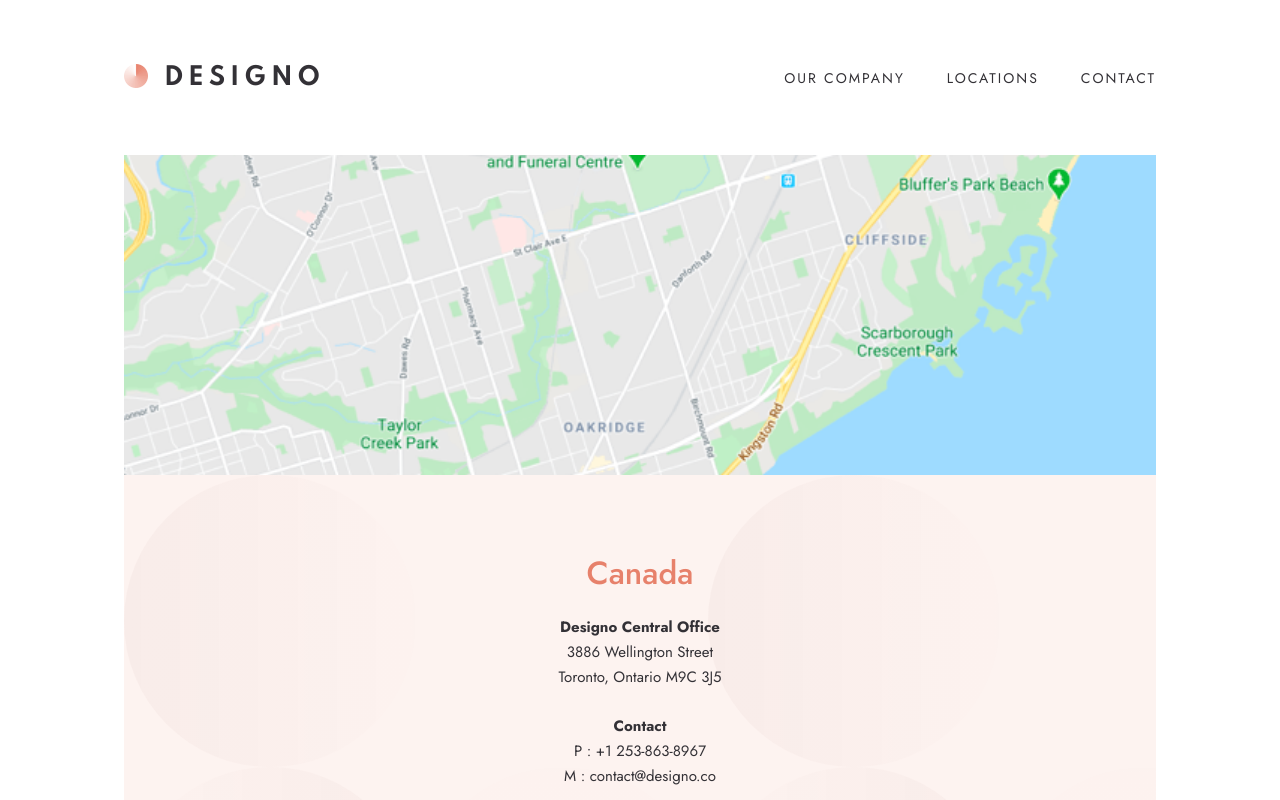
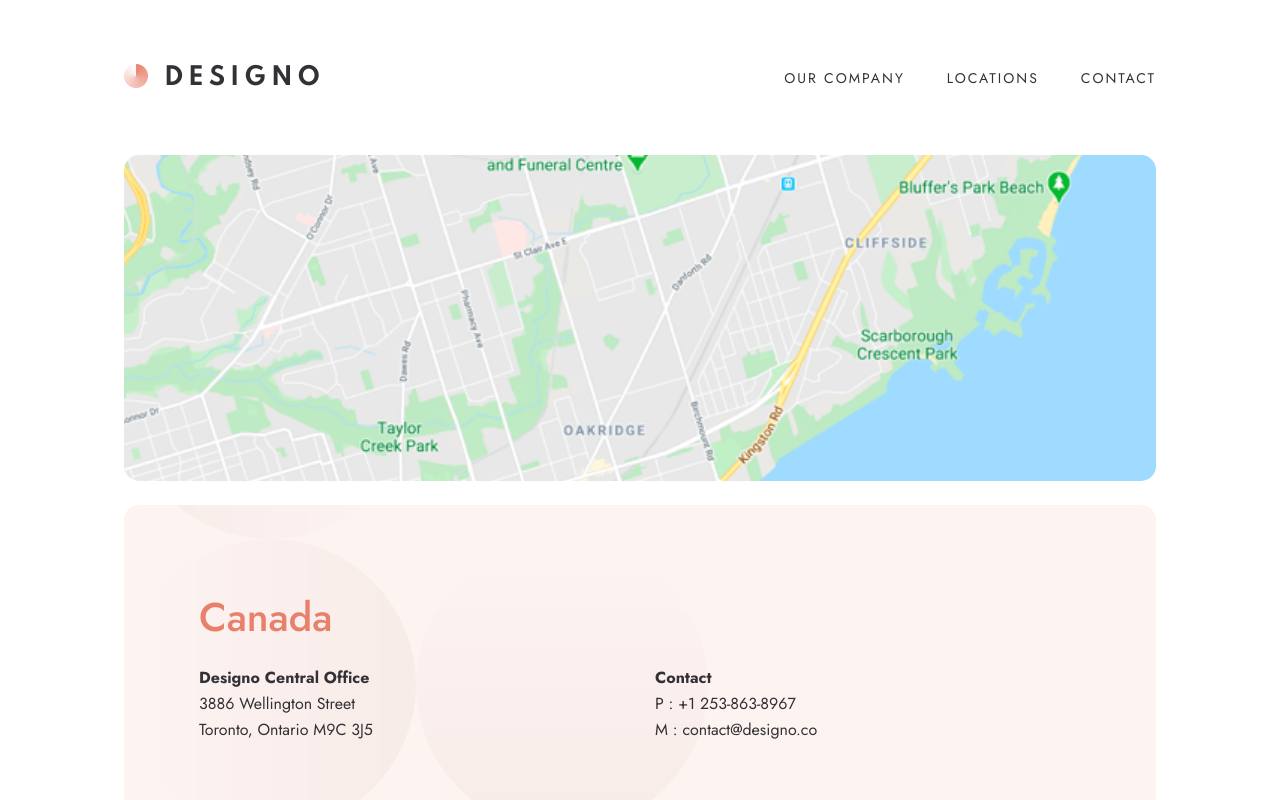
Before and after one commit to g-akca/designo, a React (Vite) app: page /#/locations in a window 1280 px wide. Shown: the top 800 px of the page. Built offline with nearby package versions, Linux system fonts and the light colour scheme.

Commit message:
Refactor LocationSection component for improved layout and responsiveness

```diff
--- a/src/components/locations/LocationSection.tsx
+++ b/src/components/locations/LocationSection.tsx
@@ -17,19 +17,21 @@ type LocationSectionProps = {
 
 function LocationSection({ location }: LocationSectionProps) {
   return (
-    <div className="flex flex-col bg-[#FDF3F0]">
-      <picture>
-        <img src={location.tabletImg} alt="" className="h-80 w-full object-cover object-right" />
+    <div className="flex flex-col tablet:gap-6">
+      <picture className="overflow-hidden tablet:rounded-[15px]">
+        <img src={location.tabletImg} alt="" className="h-80 w-full object-cover object-right tablet:h-81.5" />
       </picture>
 
       <div
         className="
-          bg-[url('/assets/shared/desktop/bg-pattern-three-circles.svg')] min-h-98.5 p-8 flex flex-col gap-6
-          items-center justify-center text-center text-[15px] leading-6.25
+          bg-[#FDF3F0] bg-[url('/assets/shared/desktop/bg-pattern-three-circles.svg')] bg-no-repeat min-h-98.5 p-8
+          flex flex-col gap-6 justify-center text-center tablet:rounded-[15px] tablet:bg-bottom-left tablet:min-h-81.5
+          tablet:px-18.75 tablet:text-start
         "
       >
-        <h2 className="text-peach text-[32px] leading-9 font-medium">{location.name}</h2>
+        <h2 className="text-peach text-[32px] leading-9 font-medium tablet:text-[40px] tablet:leading-12">{location.name}</h2>
 
+        <div className="flex flex-col gap-6 text-[15px] leading-6.25 tablet:grid tablet:grid-cols-2 tablet:gap-7.5 tablet:text-base tablet:leading-base">
           <p>
             <strong>{location.office.name}</strong>
             <br />
@@ -51,6 +53,7 @@ function LocationSection({ location }: LocationSectionProps) {
           </p>
         </div>
       </div>
+    </div>
   )
 }
 
```
Lines whose indentation alone changed are shown as unchanged.
